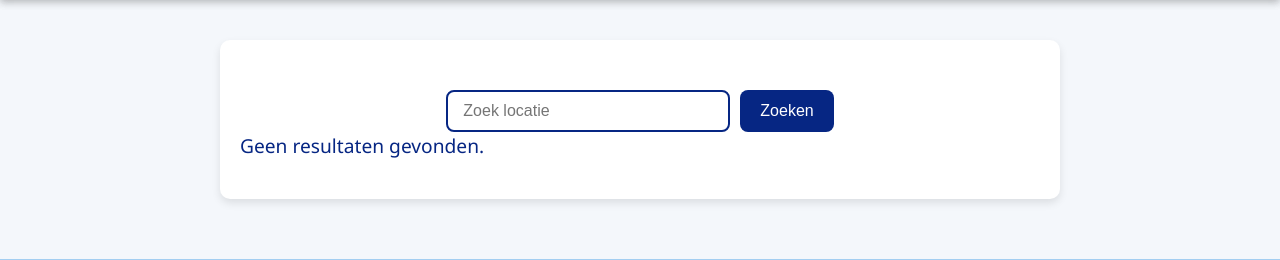
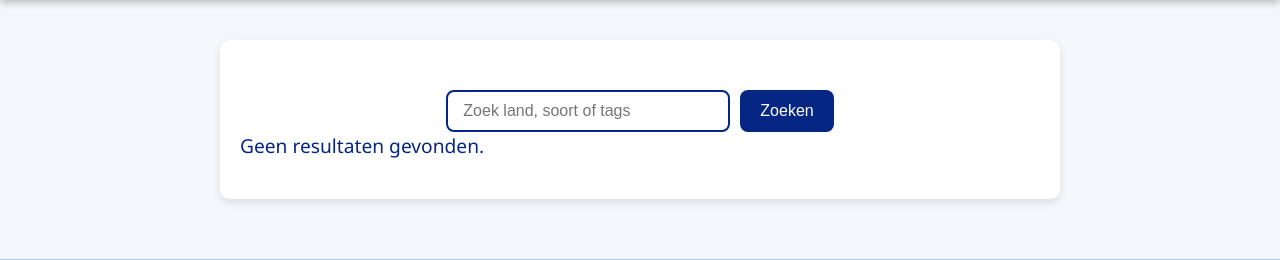
Before and after one commit to RubenIJ/Webapp2, a PHP site: the page made by html/extra-pagina's/ons-aanbod.php in a window 1280 px wide. Shown: the part 100-360 px from the top of the page. Run offline with PHP 8.4, Linux system fonts and the light colour scheme; data that the repository does not hold is empty.

Commit message:
workspace
]

```diff
--- a/html/extra-pagina's/ons-aanbod.php
+++ b/html/extra-pagina's/ons-aanbod.php
@@ -15,12 +15,12 @@ try {
 $search = '';
 if (isset($_POST['search'])) {
     $search = htmlspecialchars($_POST['query']);
-    $sql = "SELECT * FROM plaatsen WHERE locatie LIKE :search OR soort LIKE :search OR tags LIKE :search";
+    $sql = "SELECT * FROM plaatsen WHERE land LIKE :search OR soort LIKE :search OR tags LIKE :search";
     $stmt = $conn->prepare($sql);
     $stmt->bindValue(':search', '%' . $search . '%');
     $stmt->execute();
 } else {
-    $sql = "SELECT * FROM plaatsen ORDER BY locatie ASC";
+    $sql = "SELECT * FROM plaatsen ORDER BY land ASC";
     $stmt = $conn->query($sql);
 }
 
@@ -46,7 +46,7 @@ $menu = $stmt->fetchAll(PDO::FETCH_ASSOC);
 
 <main class="allincl-content" id="locatie-allincl">
     <form method="POST">
-        <input type="text" name="query" placeholder="Zoek locatie" value="<?= htmlspecialchars($search) ?>">
+        <input type="text" name="query" placeholder="Zoek land, soort of tags" value="<?= htmlspecialchars($search) ?>">
         <button type="submit" name="search">Zoeken</button>
     </form>
 
@@ -58,12 +58,15 @@ $menu = $stmt->fetchAll(PDO::FETCH_ASSOC);
                     <p><strong>Tags:</strong> <?= htmlspecialchars($item['tags']) ?></p>
                     <p><strong>Mensen:</strong> <?= htmlspecialchars($item['prijs']) ?></p>
                 </div>
+<<<<<<< Updated upstream
                 <li>
                     <strong><?= htmlspecialchars(ucfirst($item['locatie'])) ?></strong> - |
                     <em><?= htmlspecialchars($item['tags']) ?></em>
                    | Soort:  <?= htmlspecialchars($item['soort']) ?>
                     | Prijs: €<?= htmlspecialchars($item['prijs']) ?>
                 </li>
+=======
+>>>>>>> Stashed changes
             <?php endforeach; ?>
         </div>
     <?php else: ?>
```
